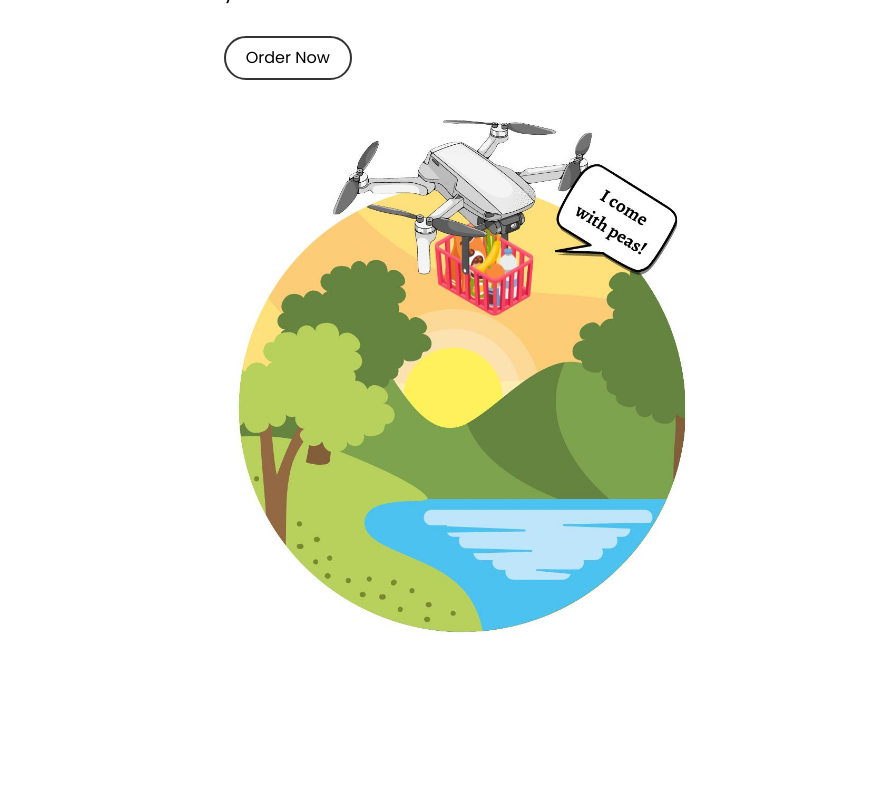
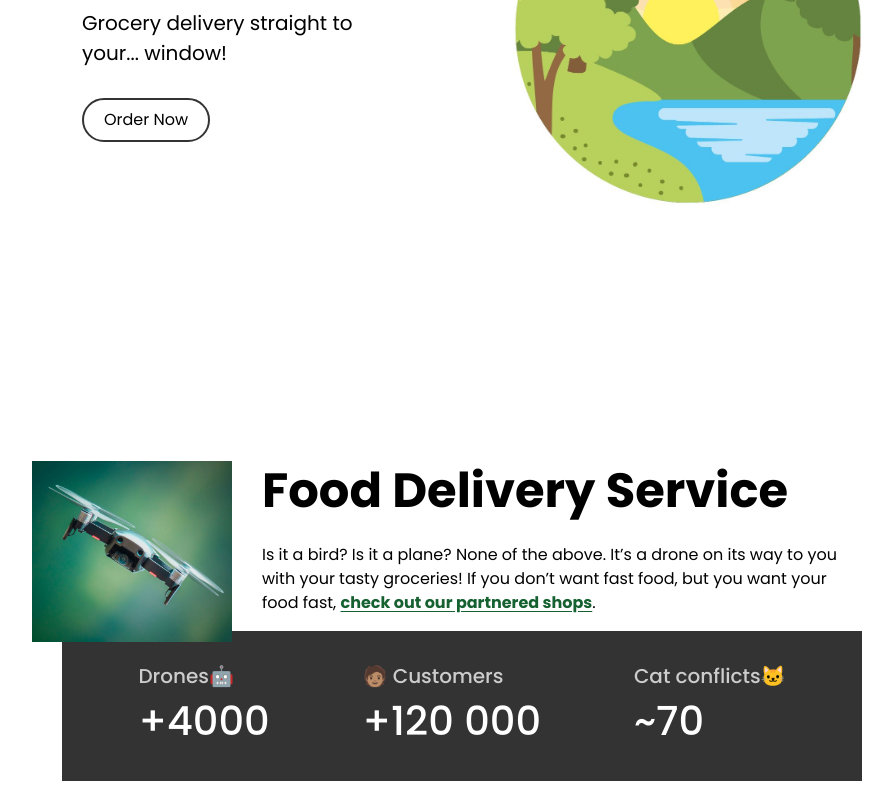
Before and after one commit to jr-nyc212/WCAG_project, a website built with Vite: page index.html in a window 1280 px wide. Shown: the part 330-1120 px from the top of the page, without its empty margins (178-1070 px from the left). Built offline with nearby package versions, Linux system fonts and the light colour scheme.

Commit message:
Keep the hero image beside the text on wide screens

```diff
--- a/index.css
+++ b/index.css
@@ -70,17 +70,20 @@ a {
 .hero-section {
     position: relative;
     display: flex;
-    flex-wrap: wrap-reverse;
+    /* The image comes first in the HTML; reversing the row puts the text
+       on the left and the image on the right without touching the markup.
+       No wrapping: the image shrinks instead (see .hero-image). */
+    flex-direction: row-reverse;
     align-items: center;
-    justify-content: center;
-    gap: 40px;
+    justify-content: space-between;
     max-width: 800px;
     width: 100%;
     margin: 60px auto 100px;
     padding: 0 20px;
 }
 .hero-content {
-    min-width: 0;
+    /* The text keeps its natural width; the image absorbs any squeeze. */
+    flex-shrink: 0;
 }
 .hero-heading {
     font-size: clamp(2rem, 6vw + 1rem, 5rem);
@@ -101,9 +104,17 @@ a {
     margin-bottom: 30px;
 }
 .hero-image {
-    width: 100%;
-    max-width: 450px;
+    width: 350px;
+    min-width: 0;
+    flex-shrink: 1;
     height: auto;
+    /* Match the original design: hang 20px past the navbar's right edge,
+       and tuck the picture's white corner 45px behind the end of the
+       heading so it can reach its full 350px. */
+    margin-right: -20px;
+    margin-left: -45px;
+    position: relative;
+    z-index: -1;
 }
 .hero-link {
     display: inline-block;
@@ -355,6 +366,7 @@ a {
     .hero-image {
         width: 100%;
         max-width: 280px;
+        margin: 0;
     }
     .about-section {
         padding: 30px 20px;
```
